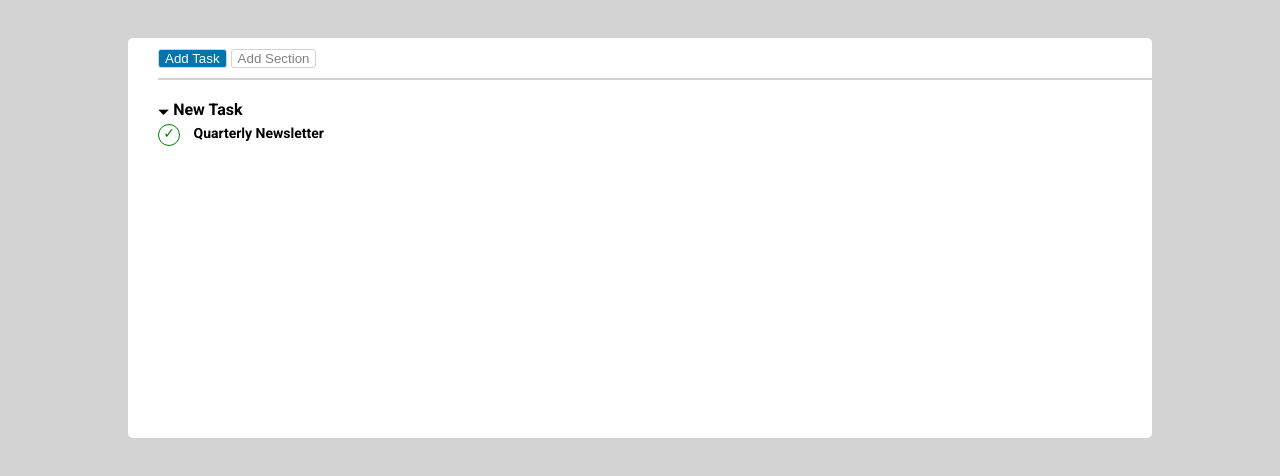
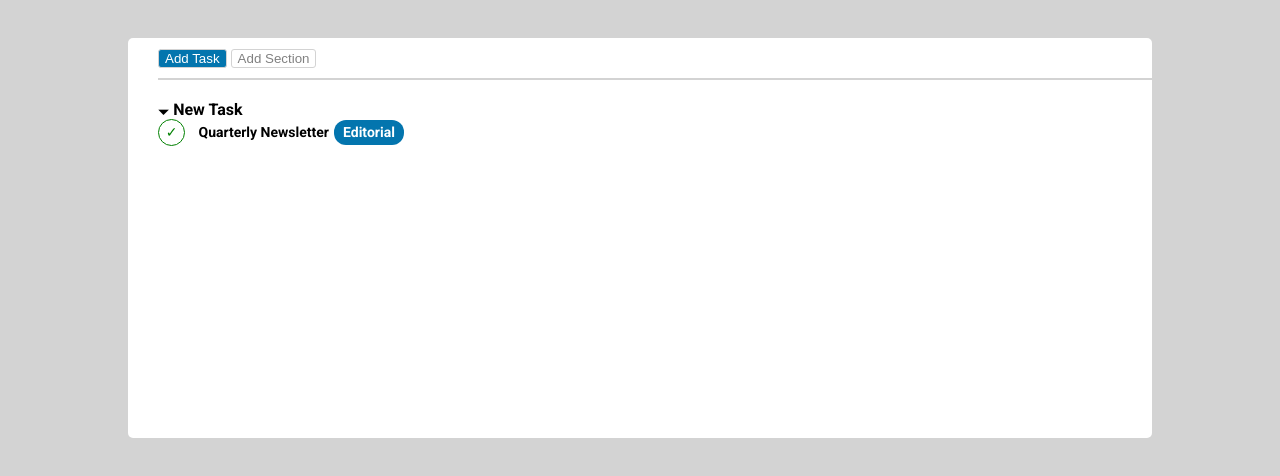
Before and after one commit to alessandrorumi/html-css-toboolist, a plain HTML site: page index.html in a window 1280 px wide. Shown: the part 102-578 px from the top of the page. Drawn offline with Linux system fonts and the light colour scheme.

Commit message:
Completato Task 1 (+css)

```diff
--- a/css/style.css
+++ b/css/style.css
@@ -57,16 +57,28 @@ main {
 
 .description-task {
   font-size: 14px;
-  margin-top: 5px;
+  line-height: 25px;
 }
 
 .check-task {
+  display: inline-block;
   color: green;
   display: inline-block;
   border: solid 1px green;
   border-radius: 50%;
-  width: 20px;
-  height: 20px;
+  width: 25px;
+  height: 25px;
   text-align: center;
   margin-right: 10px;
 }
+
+.preom {
+  color: white;
+  width: 70px;
+  height: 25px;
+  display: inline-block;
+  background-color: rgb(3, 117, 174);
+  text-align: center;
+  border-radius: 12px;
+  margin-left: 5px;
+}
--- a/index.html
+++ b/index.html
@@ -46,7 +46,12 @@
         <div class="task-one">
 
           <div>&#128899; New Task</div>
-          <div class="description-task"><div class="check-task">&check;</div> Quarterly Newsletter</div>
+
+          <div class="description-task">
+
+            <span class="check-task">&check;</span> Quarterly Newsletter<span class="preom">Editorial</span>
+
+          </div>
 
         </div>
 
```
